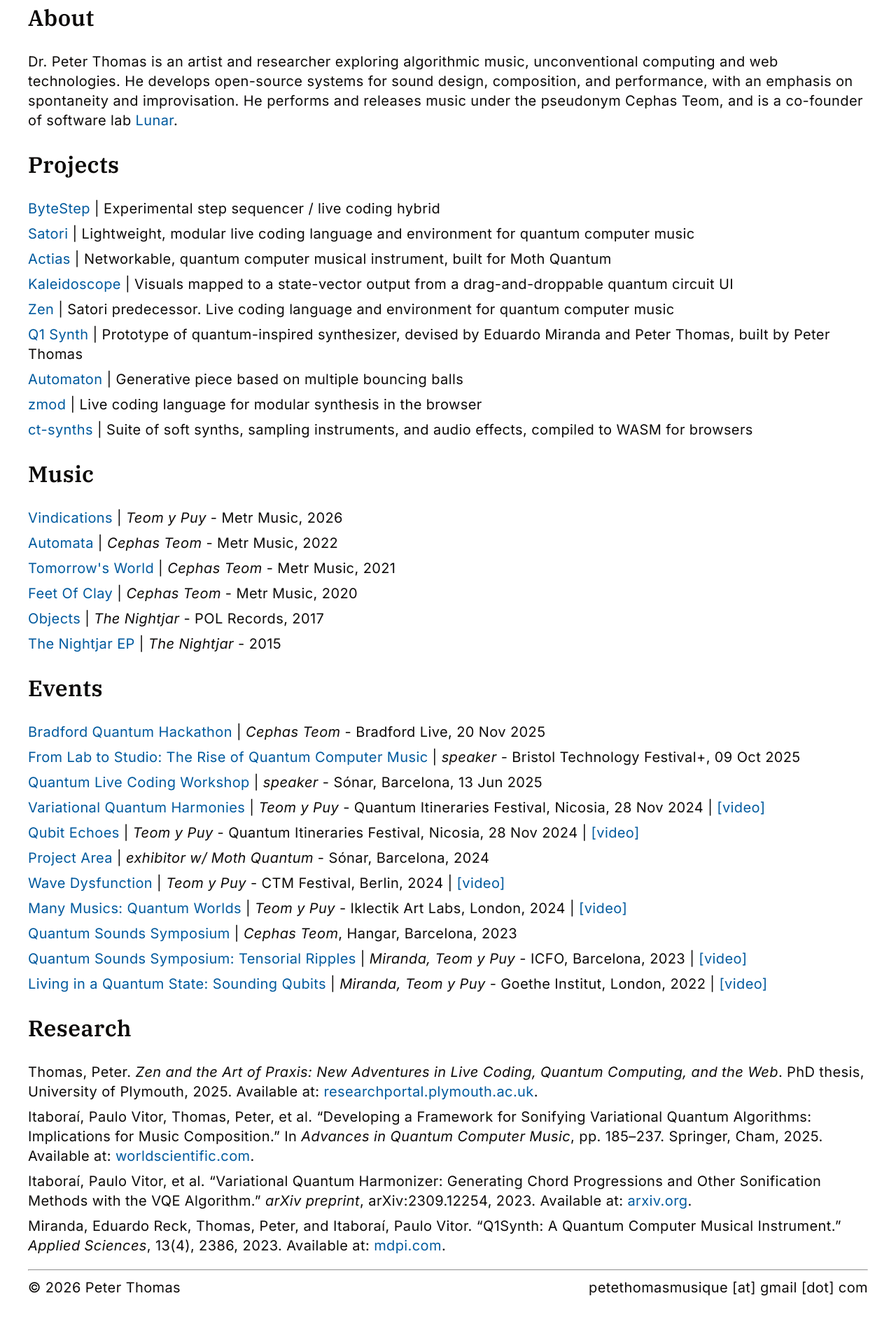
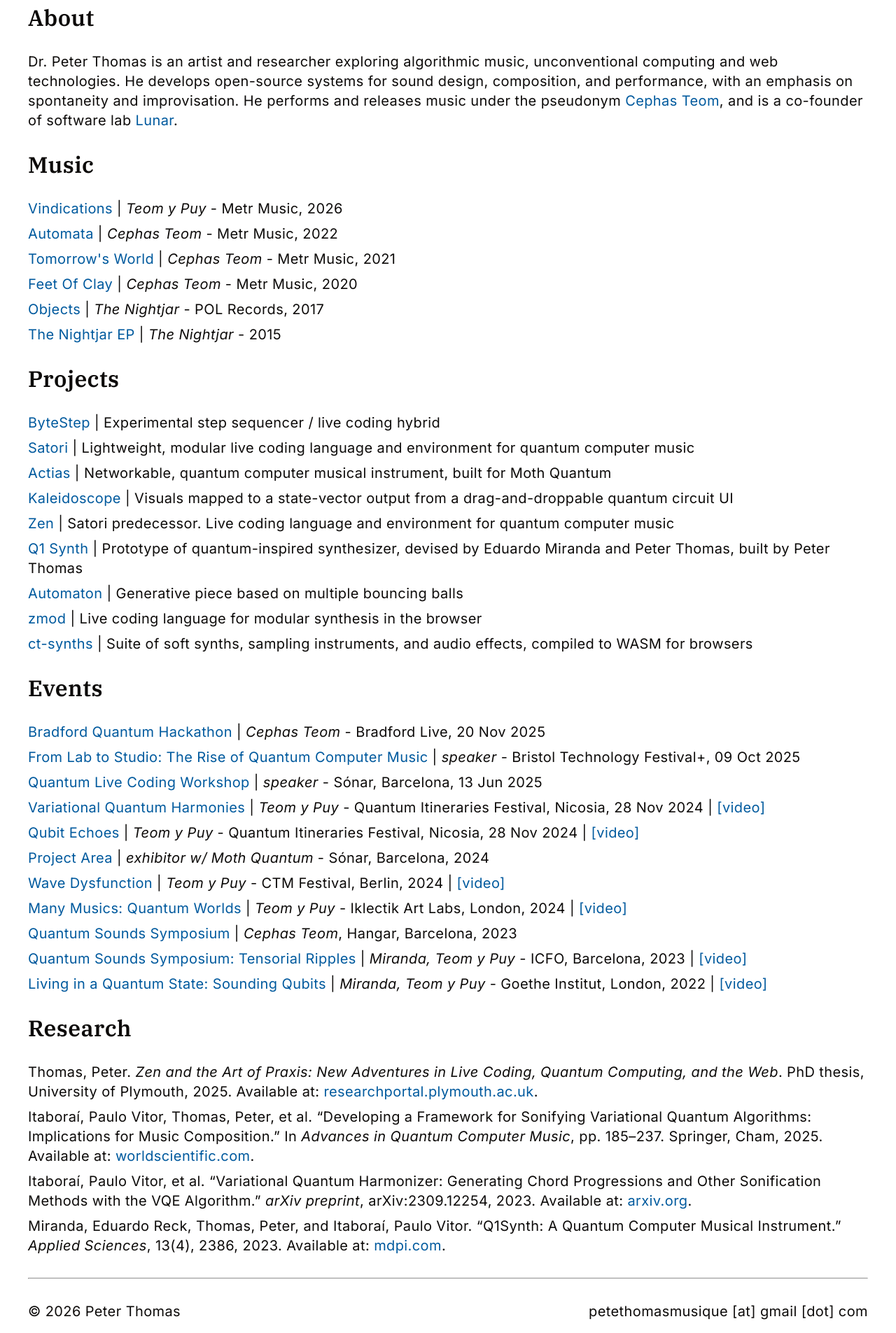
Before and after one commit to cephasteom/website2025, a website built with Vite: page index.html in a window 1280 px wide. Shown: the part 215-2120 px from the top of the page at 70% size. Built offline with nearby package versions, Linux system fonts and the light colour scheme.

Commit message:
main: style tweaks

```diff
--- a/index.html
+++ b/index.html
@@ -58,8 +58,20 @@
     <section id="about">
       <h2>About</h2>
       <p>
-        Dr. Peter Thomas is an artist and researcher exploring algorithmic music, unconventional computing and web technologies. He develops open-source systems for sound design, composition, and performance, with an emphasis on spontaneity and improvisation. He performs and releases music under the pseudonym Cephas Teom, and is a co-founder of software lab <a target="_blank" href="https://lunar.build/">Lunar</a>.
+        Dr. Peter Thomas is an artist and researcher exploring algorithmic music, unconventional computing and web technologies. He develops open-source systems for sound design, composition, and performance, with an emphasis on spontaneity and improvisation. He performs and releases music under the pseudonym <a target="_blank" href="https://cephasteom.bandcamp.com">Cephas Teom</a>, and is a co-founder of software lab <a target="_blank" href="https://lunar.build/">Lunar</a>.
       </p>
+    </section>
+
+    <section id="music">
+      <h2>Music</h2>
+      <ul>
+        <li><a target="_blank" href="https://teomypuy.bandcamp.com/album/vindications">Vindications</a> | <em>Teom y Puy</em> - Metr Music, 2026</li>
+        <li><a target="_blank" href="https://cephasteom.bandcamp.com/album/automata">Automata</a> | <em>Cephas Teom</em> - Metr Music, 2022</li>
+        <li><a target="_blank" href="https://cephasteom.bandcamp.com/album/tomorrows-world">Tomorrow's World</a> | <em>Cephas Teom</em> - Metr Music, 2021</li>
+        <li><a target="_blank" href="https://cephasteom.bandcamp.com/album/feet-of-clay">Feet Of Clay</a> | <em>Cephas Teom</em> - Metr Music, 2020</li>
+        <li><a target="_blank" href="https://thenightjar.bandcamp.com/album/objects-lp">Objects</a> | <em>The Nightjar</em> - POL Records, 2017</li>
+        <li><a target="_blank" href="https://thenightjar.bandcamp.com/album/the-nightjar-ep">The Nightjar EP</a> | <em>The Nightjar</em> - 2015</li>
+      </ul>
     </section>
 
     <section id="projects">
@@ -74,18 +86,6 @@
         <li><a target="_blank" href="https://mots.cephasteom.co.uk/">Automaton</a> | Generative piece based on multiple bouncing balls</li>
         <li><a target="_blank" href="https://github.com/cephasteom/zmod">zmod</a> | Live coding language for modular synthesis in the browser</li>
         <li><a target="_blank" href="https://github.com/cephasteom/ct-synths">ct-synths</a> | Suite of soft synths, sampling instruments, and audio effects, compiled to WASM for browsers</li>
-      </ul>
-    </section>
-
-    <section id="music">
-      <h2>Music</h2>
-      <ul>
-        <li><a target="_blank" href="https://teomypuy.bandcamp.com/album/vindications">Vindications</a> | <em>Teom y Puy</em> - Metr Music, 2026</li>
-        <li><a target="_blank" href="https://cephasteom.bandcamp.com/album/automata">Automata</a> | <em>Cephas Teom</em> - Metr Music, 2022</li>
-        <li><a target="_blank" href="https://cephasteom.bandcamp.com/album/tomorrows-world">Tomorrow's World</a> | <em>Cephas Teom</em> - Metr Music, 2021</li>
-        <li><a target="_blank" href="https://cephasteom.bandcamp.com/album/feet-of-clay">Feet Of Clay</a> | <em>Cephas Teom</em> - Metr Music, 2020</li>
-        <li><a target="_blank" href="https://thenightjar.bandcamp.com/album/objects-lp">Objects</a> | <em>The Nightjar</em> - POL Records, 2017</li>
-        <li><a target="_blank" href="https://thenightjar.bandcamp.com/album/the-nightjar-ep">The Nightjar EP</a> | <em>The Nightjar</em> - 2015</li>
       </ul>
     </section>
 
@@ -141,7 +141,7 @@
 
     <hr />
 
-    <footer>
+    <footer class="footer">
       <p>© 2026 Peter Thomas</p>
       <p>petethomasmusique [at] gmail [dot] com</p>
     </footer>
--- a/src/style.css
+++ b/src/style.css
@@ -70,6 +70,17 @@ header {
   display: flex;
   justify-content: space-between;
   align-items: center;
+}
+
+section:last-of-type {
+  margin-bottom: 2rem;
+}
+
+.footer {
+  margin: 2rem 0;
+}
+.footer p {
+  margin-bottom: 0;
 }
 
 ul {
```
